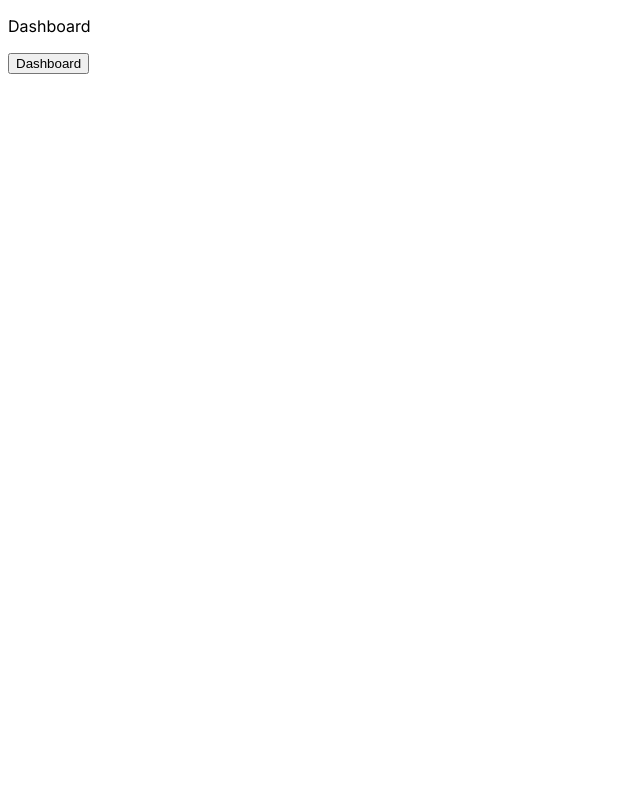
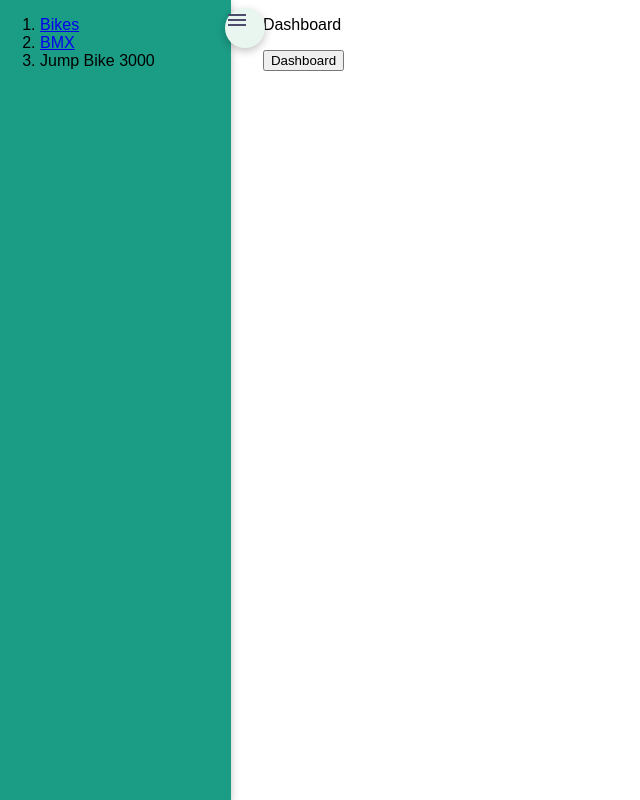
Before and after one commit to Supaweeb/deploy-educate, a Next.js app: page /dashboard in a window 1280 px wide. Shown: the whole page, without its empty margins (0-640 px from the left). Built offline with nearby package versions, Linux system fonts and the light colour scheme.

Commit message:
Add sidebar

```diff
--- a/package.json
+++ b/package.json
@@ -11,6 +11,7 @@
   "dependencies": {
     "@emotion/react": "^11.11.1",
     "@emotion/styled": "^11.11.0",
+    "@mui/icons-material": "^5.11.16",
     "@mui/material": "^5.13.5",
     "axios": "^1.4.0",
     "dotenv": "^16.1.4",
@@ -19,6 +20,7 @@
     "next": "13.4.4",
     "react": "18.2.0",
     "react-dom": "18.2.0",
-    "styled-components": "^6.0.0-rc.3"
+    "styled-components": "^6.0.0-rc.3",
+    "sweetalert2": "^11.7.12"
   }
 }
--- /dev/null
+++ b/src/app/dashboard/layout.js
@@ -0,0 +1,72 @@
+'use client'
+
+import { useEffect, useState } from 'react'
+import styled, { ThemeProvider, css } from 'styled-components'
+
+import MenuIcon from '@mui/icons-material/Menu';
+
+const Navbar = styled.nav`
+    background-color: #1B9C85;
+    height: 100vh;
+    width: 300px;
+    margin: 0;
+    box-shadow: rgba(0, 0, 0, 0.24) 0px 3px 8px;
+    clear: both;
+
+    position: relative;
+`;
+
+const Body = styled.body`
+    display: flex;
+    width: 100%;
+
+    ${props => !!props.isClose && css`
+        margin-left: -225px;
+        transition: 0.3s ease-in-out;
+    `}
+
+    ${props => !props.isClose && css`
+        margin-left: 0;
+        transition: 0.3s ease-in-out;
+    `}
+`;
+
+const Button = styled.div`
+    color: #4C4C6D;
+    background-color: #E8F6EF;
+    width: 40px;
+    height: 40px;
+    border-radius: 50%;
+    cursor: pointer;
+    position: absolute;
+    margin: 0.5em;
+    margin-left: 225px;
+    z-index: 9999;
+    box-shadow: rgba(0, 0, 0, 0.24) 0px 3px 8px;
+
+    * {
+        font-size: 2.5em;
+    }
+`
+
+export default function DashboardLayout({
+    children, // will be a page or nested layout
+}) {
+    const [isClose, setIsClose] = useState(false)
+
+    return (
+      <Body isClose={isClose}>
+        <Button onClick={() => setIsClose(!isClose)}>
+            <MenuIcon/>
+        </Button>
+        <Navbar>
+            <ol>
+                <li class="crumb"><a href="#">Bikes</a></li>
+                <li class="crumb"><a href="#">BMX</a></li>
+                <li class="crumb">Jump Bike 3000</li>
+            </ol>
+        </Navbar>
+        {children}
+      </Body>
+    )
+}
--- a/src/app/dashboard/page.js
+++ b/src/app/dashboard/page.js
@@ -1,17 +1,24 @@
 'use client'
 import { useRouter } from 'next/navigation'
+import styled, { ThemeProvider, css } from 'styled-components'
+
+const Container = styled.div`
+  float: right;
+  width: 100%;
+  padding: 0 2em;
+`
 
 export default function Home() {
   const router = useRouter()
 
   return (
     <>
-      <body>
+      <Container>
           <p>Dashboard</p>
           <button type="button" onClick={() => router.push('/dashboard')}>
             Dashboard
           </button>
-      </body>
+      </Container>
     </>
   )
 }
--- a/src/app/layout.js
+++ b/src/app/layout.js
@@ -2,17 +2,19 @@
 
 import { Inter } from 'next/font/google'
 import styled from 'styled-components';
+import '../styles/globals.css';
 
 const inter = Inter({ subsets: ['latin'] })
 
 const Body = styled.body`
-  margin: 0;
 `;
 
 export default function RootLayout({ children }) {
   return (
-    <html lang="en">
-      <Body className={inter.className}>{children}</Body>
-    </html>
+    <>
+      <html lang="en">
+        <Body className={inter.className}>{children}</Body>
+      </html>
+    </>
   )
 }
--- a/src/components/Input.js
+++ b/src/components/Input.js
@@ -4,6 +4,7 @@ import styled, { ThemeProvider, css } from 'styled-components'
 
 const InputComponent = styled(TextField)`
     background-color: #ffffff;
+    border-radius: 4px;
 
     &:focus {
         border-color: #116A7B;
--- /dev/null
+++ b/src/styles/globals.css
@@ -0,0 +1,5 @@
+body {
+    font-family: Arial, sans-serif;
+    margin: 0;
+    padding: 0;
+}
```
Also changed, not shown: src/app/page.js (+28 -9 lines), src/components/Title.js (added, +14 -0 lines), src/components/layout/Sidebar.js (added, +18 -0 lines), 1 other file (tests, documents, lock files or other folders).
